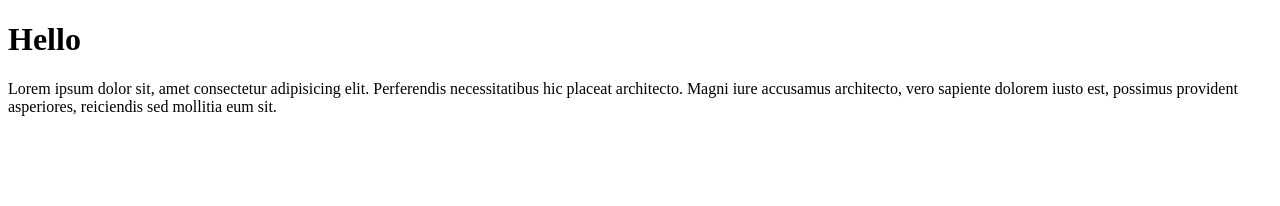
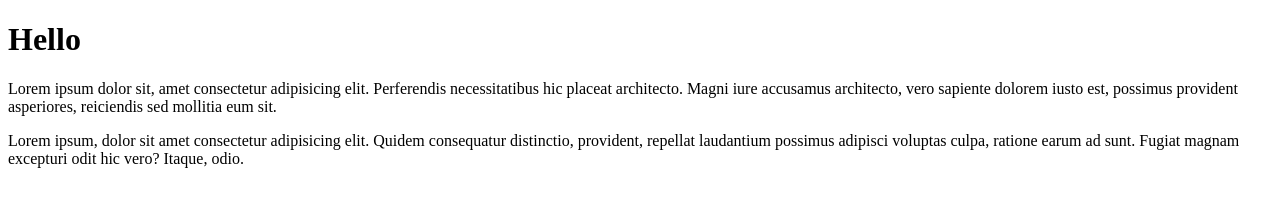
Before and after one commit to MaxKoshlan/type, a plain HTML site: page index.html in a window 1280 px wide. Drawn offline with Linux system fonts and the light colour scheme.

Commit message:
add promote text

```diff
--- a/index.html
+++ b/index.html
@@ -12,6 +12,9 @@
     <p>Lorem ipsum dolor sit, amet consectetur adipisicing elit. Perferendis necessitatibus hic placeat architecto.
         Magni iure accusamus architecto, vero sapiente dolorem iusto est, possimus provident asperiores, reiciendis sed
         mollitia eum sit.</p>
+    <p>Lorem ipsum, dolor sit amet consectetur adipisicing elit. Quidem consequatur distinctio, provident, repellat
+        laudantium possimus adipisci voluptas culpa, ratione earum ad sunt. Fugiat magnam excepturi odit hic vero?
+        Itaque, odio.</p>
 </body>
 
 </html>
```
